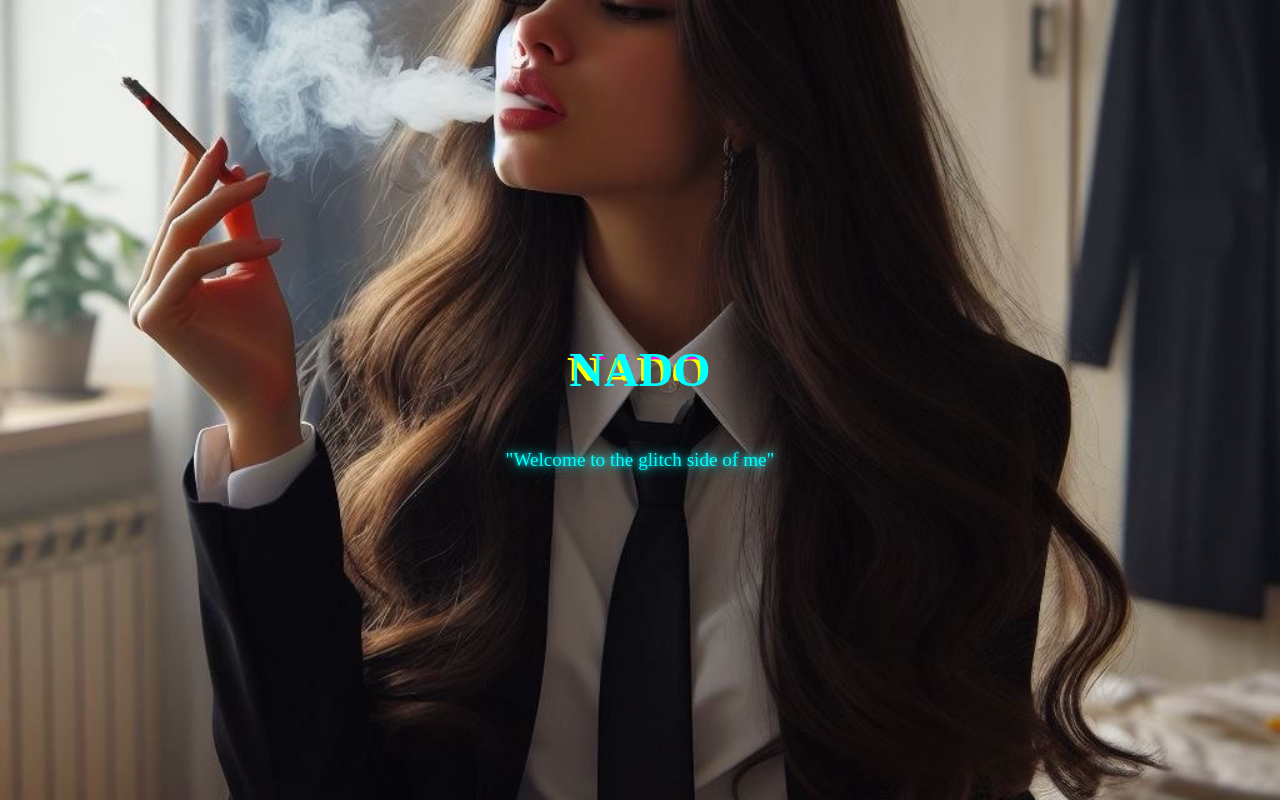
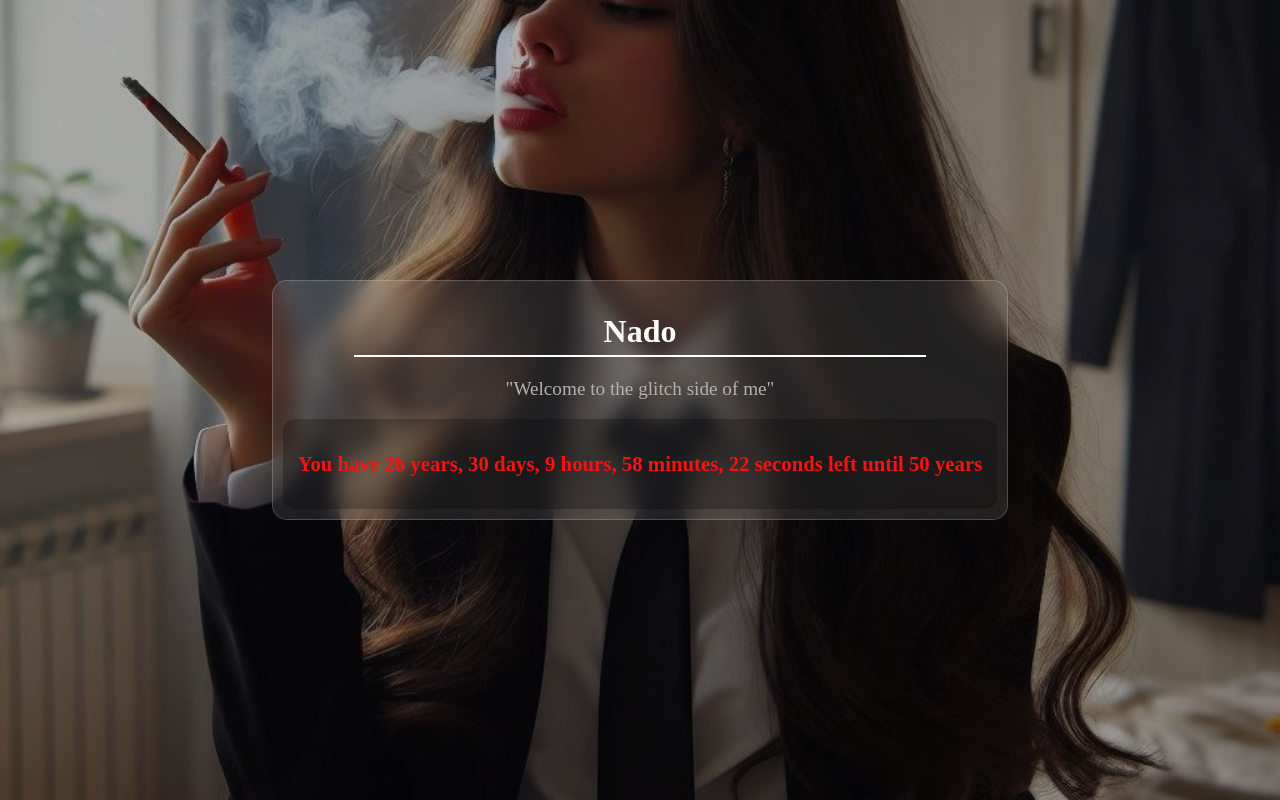
Before and after one commit to userevidence5-oss/i_hate_rave, a plain HTML site: page index.html in a window 1280 px wide. Drawn offline with Linux system fonts and the light colour scheme.

Commit message:
Add files via upload

```diff
--- a/index.html
+++ b/index.html
@@ -1,77 +1,175 @@
 <!DOCTYPE html>
 <html lang="en">
+
 <head>
   <meta charset="UTF-8">
   <meta name="viewport" content="width=device-width, initial-scale=1.0">
-  <title>Nado ✦ Glitch Profile</title>
+  <title>Nado ✦ Typing Effect</title>
   <style>
     body {
       margin: 0;
       padding: 0;
       height: 100vh;
       background: url('image.jpg') no-repeat center center fixed;
-      background-size: cover;   /* يخلي الصورة تعبي الشاشة */
+      background-size: cover;
       display: flex;
       justify-content: center;
       align-items: center;
-      flex-direction: column;
     }
 
-    /* تأثير Glitch على النص */
-    .glitch {
-      font-size: 3em;
-      font-weight: bold;
-      position: relative;
-      color: #0ff;
-      text-transform: uppercase;
-    }
-    .glitch::before,
-    .glitch::after {
-      content: attr(data-text);
+    body::before {
+      content: "";
       position: absolute;
+      top: 0;
       left: 0;
       width: 100%;
-      overflow: hidden;
-      clip: rect(0, 900px, 0, 0);
-    }
-    .glitch::before {
-      animation: glitchTop 2s infinite linear alternate-reverse;
-      color: #f0f;
-      z-index: -1;
-    }
-    .glitch::after {
-      animation: glitchBottom 2s infinite linear alternate-reverse;
-      color: #ff0;
-      z-index: -2;
-    }
-    @keyframes glitchTop {
-      0% { clip: rect(0, 9999px, 0, 0); }
-      20% { clip: rect(0, 9999px, 50px, 0); transform: translate(-5px, -5px); }
-      40% { clip: rect(0, 9999px, 0, 0); }
-      60% { clip: rect(0, 9999px, 30px, 0); transform: translate(5px, 5px); }
-      80% { clip: rect(0, 9999px, 0, 0); }
-      100% { clip: rect(0, 9999px, 40px, 0); transform: translate(-5px, 0); }
-    }
-    @keyframes glitchBottom {
-      0% { clip: rect(0, 9999px, 0, 0); }
-      20% { clip: rect(10px, 9999px, 60px, 0); transform: translate(5px, 0); }
-      40% { clip: rect(0, 9999px, 0, 0); }
-      60% { clip: rect(20px, 9999px, 70px, 0); transform: translate(-5px, 5px); }
-      80% { clip: rect(0, 9999px, 0, 0); }
-      100% { clip: rect(15px, 9999px, 65px, 0); transform: translate(0, -5px); }
+      height: 100%;
+      background: rgba(0, 0, 0, 0.3);
+      z-index: 0;
     }
 
-    /* الكوت */
+    .glass-box {
+      background: rgba(255, 255, 255, 0.1);
+      border-radius: 15px;
+      padding: 10px 10px;
+      backdrop-filter: blur(10px);
+      -webkit-backdrop-filter: blur(10px);
+      border: 1px solid rgba(255, 255, 255, 0.2);
+      text-align: center;
+      color: rgb(255, 255, 255);
+      opacity: 0;
+      transform: translateY(50px);
+      animation: slideUp 1.5s ease forwards;
+    }
+
+    @keyframes slideUp {
+      to {
+        opacity: 1;
+        transform: translateY(0);
+      }
+    }
+
+    .typing {
+      font-size: 2em;
+      font-weight: bold;
+      white-space: nowrap;
+      border-right: 2px solid rgb(255, 255, 255);
+      overflow: hidden;
+      width: 0;
+      animation: typing 3s steps(200, end) forwards, blink 0.7s step-end infinite;
+    }
+
+    .typing::after {
+      content: "";
+      display: block;
+      width: 0;
+      height: 2px;
+      background: #fff;
+      margin: 5px auto 0;
+      animation: expandLine 2s ease forwards;
+      animation-delay: 3s;
+    }
+
+    @keyframes expandLine {
+      from {
+        width: 0;
+      }
+
+      to {
+        width: 80%;
+      }
+    }
+
+    @keyframes typing {
+      from {
+        width: 0
+      }
+
+      to {
+        width: 100%
+      }
+    }
+
+    @keyframes blink {
+
+      from,
+      to {
+        border-color: transparent
+      }
+
+      50% {
+        border-color: rgb(255, 255, 255)
+      }
+    }
+
     .quote {
-      margin-top: 20px;
+      margin-top: 15px;
       font-size: 1.2em;
-      color: #0ff;
-      text-shadow: 0 0 5px #0ff, 0 0 15px #0ff;
+      color: rgb(182, 178, 178);
+      opacity: 0;
+      animation: fadeIn 2s ease forwards;
+      animation-delay: 3s;
+      /* يظهر بعد انتهاء الكتابة */
+    }
+
+    @keyframes fadeIn {
+      from {
+        opacity: 0
+      }
+
+      to {
+        opacity: 1
+      }
     }
   </style>
 </head>
+
 <body>
-  <h1 class="glitch" data-text="Nado">Nado</h1>
-  <p class="quote">"Welcome to the glitch side of me"</p>
+  <div class="glass-box">
+    <h1 class="typing">Nado</h1>
+    <p class="quote">"Welcome to the glitch side of me"</p>
+
+ <div class="age-section">
+  <p id="ageCountdown">Calculating your age...</p>
+</div>
+
+<style>
+  .age-section {
+    font-size: 1.3em;
+    color: #ff1010;
+    font-weight: bold;
+    background: rgba(0, 0, 0, 0.25);
+    padding: 12px 15px;
+    border-radius: 12px;
+    text-align: center;
+  }
+</style>
+
+<script>
+  function updateAge() {
+    const birthDate = new Date('2001-09-23T00:00:00');
+    const targetAge = 50;
+    const targetDate = new Date(birthDate.getFullYear() + targetAge, birthDate.getMonth(), birthDate.getDate());
+    const now = new Date();
+
+    let diff = targetDate - now;
+    if (diff < 0) diff = 0;
+
+    const years = Math.floor(diff / (1000 * 60 * 60 * 24 * 365.25));
+    const days = Math.floor((diff / (1000 * 60 * 60 * 24)) % 365);
+    const hours = Math.floor((diff / (1000 * 60 * 60)) % 24);
+    const minutes = Math.floor((diff / (1000 * 60)) % 60);
+    const seconds = Math.floor((diff / 1000) % 60);
+
+    document.getElementById('ageCountdown').innerText =
+      `You have ${years} years, ${days} days, ${hours} hours, ${minutes} minutes, ${seconds} seconds left until 50 years`;
+  }
+
+  setInterval(updateAge, 1000);
+  updateAge();
+</script>
+
+  </div>
 </body>
+
 </html>
```
